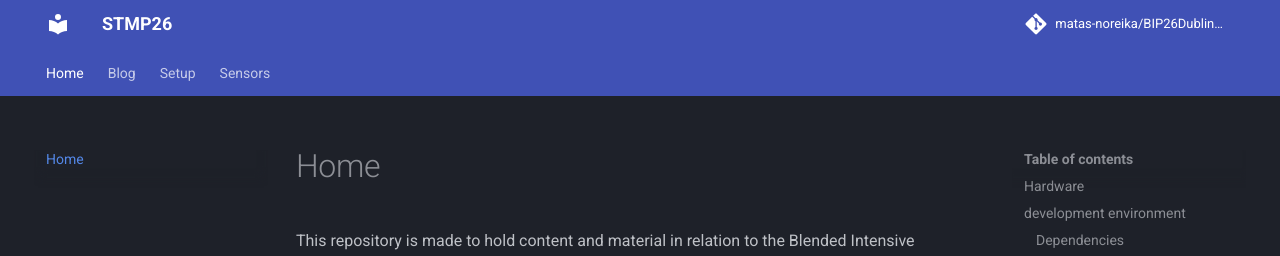
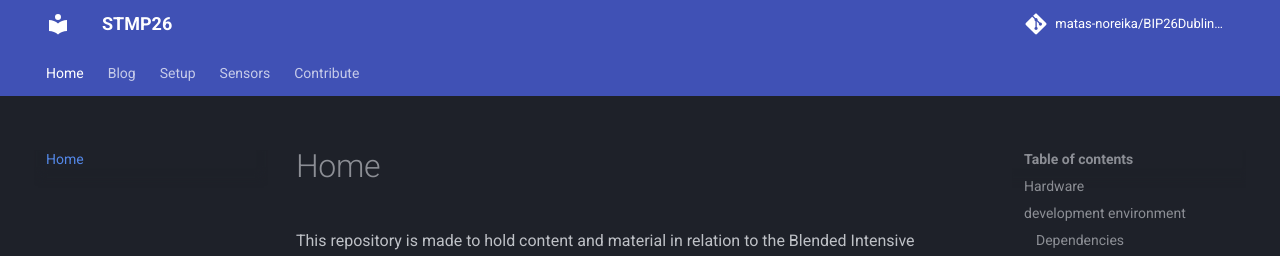
Before and after one commit to matas-noreika/BIP26Dublin-personal, an MkDocs documentation site: the page built from docs/index.md, in a window 1280 px wide and 1285 px high. Shown: the top 256 px of the window. Built offline with MkDocs 1.6.1 and Material for MkDocs 9.7.7, drawn with Linux system fonts in a browser that asks for light colours; comment, search, counter and statistics services are not loaded.

Commit message:
Fixed contribute missing in nav

```diff
--- a/mkdocs.yml
+++ b/mkdocs.yml
@@ -26,6 +26,7 @@ nav:
       - AI-Overview: sensors/qmi8658c/qmi8658c-ai-overview.md
     - LC29H:
       - AI-Overview: sensors/lc29h/lc29h-ai-overview.md
+  - contribute.md
 
 # Site display Configuration
 theme:
```
